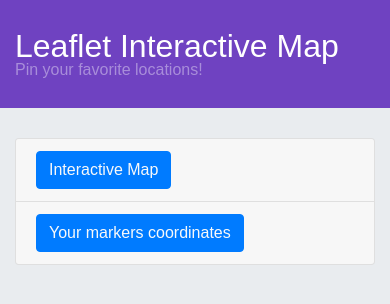
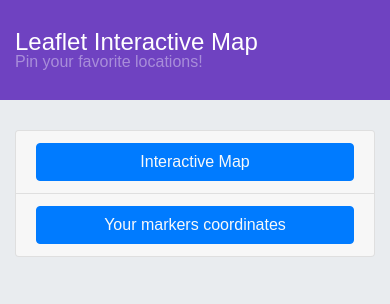
Before and after one commit to Misiek40k/js-leaflet-interactive-map, a website: page app/index.html in a window 390 px wide. Drawn offline with nearby package versions, Linux system fonts and the light colour scheme; files that its build step writes are made by us from their sources.

Commit message:
rwd btn and map styles added

```diff
--- a/app/index.html
+++ b/app/index.html
@@ -38,7 +38,7 @@
         <div class="card">
           <div class="card-header" id="headingOne">
             <h2 class="mb-0">
-              <button class="btn btn-primary text-light collapsed" type="button" data-toggle="collapse"
+              <button class="btn btn-primary btn-block  text-light collapsed" type="button" data-toggle="collapse"
                 data-target="#collapseOne" aria-expanded="true" aria-controls="collapseOne">
                 Interactive Map
               </button>
@@ -55,7 +55,7 @@
         <div class="card">
           <div class="card-header" id="headingTwo">
             <h2 class="mb-0">
-              <button class="btn btn-primary text-light collapsed" type="button" data-toggle="collapse"
+              <button class="btn btn-primary btn-block text-light collapsed" type="button" data-toggle="collapse"
                 data-target="#collapseTwo" aria-expanded="false" aria-controls="collapseTwo">
                 Your markers coordinates
               </button>
--- a/app/styles/main.scss
+++ b/app/styles/main.scss
@@ -13,7 +13,12 @@
 
   h1 {
     margin: 0;
-    font-size: 2rem;
+    font-size: 1.5rem;
+
+    @include media-breakpoint-up(md) {
+      font-size: 2rem;
+    }
+
   }
 
   h3 {
@@ -22,10 +27,19 @@
   }
 }
 
+.btn {
+  @include media-breakpoint-up(lg) {
+    width:auto;
+  }
+}
+
 .accordion {
   padding: 1.875rem 0;
 }
 
 #mapid {
-  height: 40rem;
+  height: 25rem;
+  @include media-breakpoint-up(lg) {
+    height: 35rem;
+  }
 }
```
